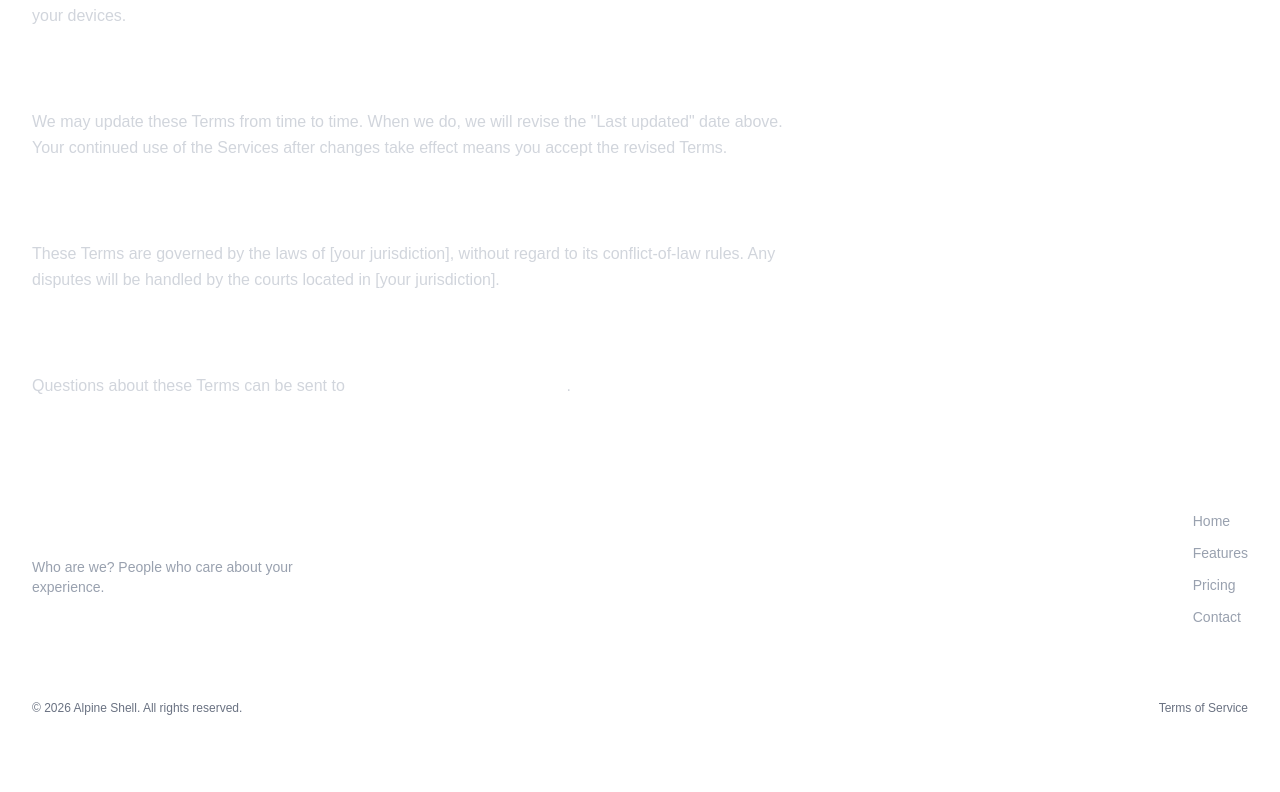
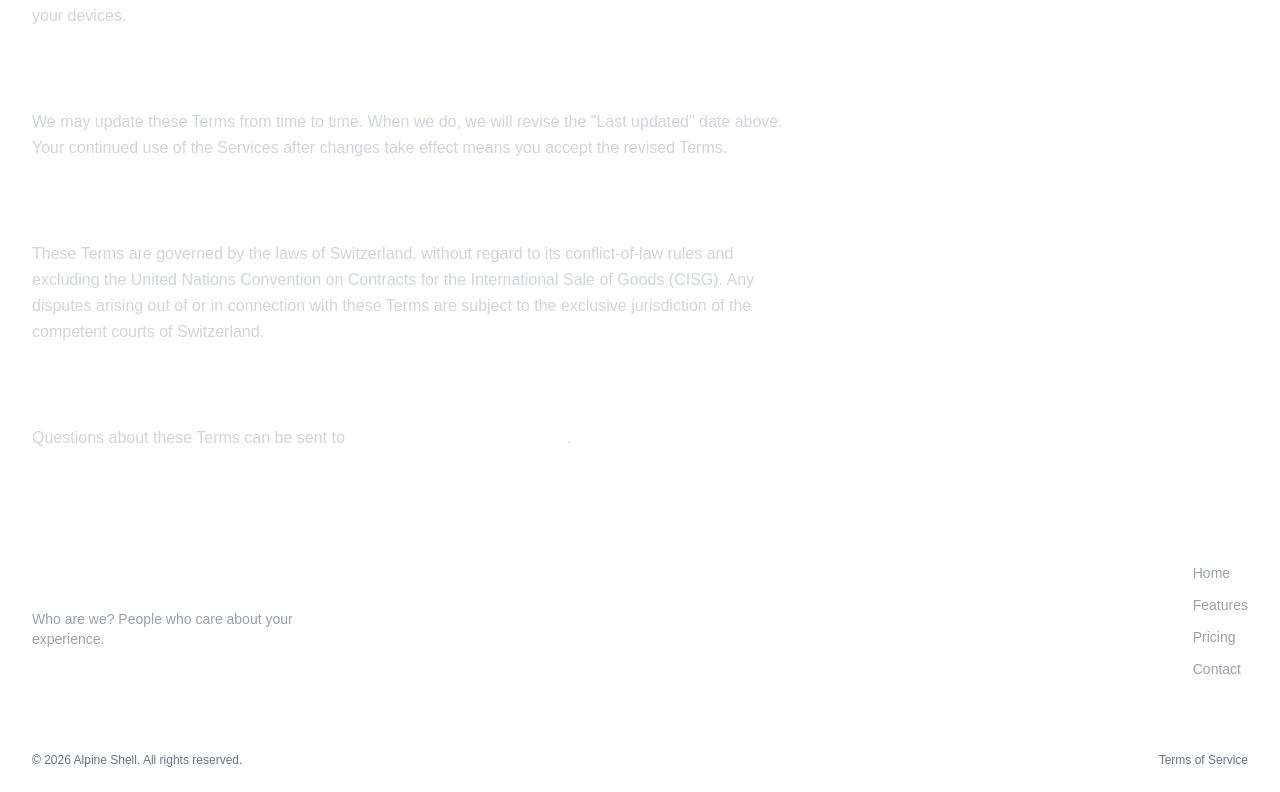
Before and after one commit to AlpineShell/shell, a Next.js app in the folder apps/web/: page /terms in a window 1280 px wide. Shown: the part 1897-2689 px from the top of the page. Before the commit the page ends 2637 px from the top, so only its background shows below. Built offline with nearby package versions, Linux system fonts and the light colour scheme; a web font is replaced by a local one.

Commit message:
Specify Switzerland as governing law in Terms
Replace the placeholder jurisdiction with Switzerland in the governing-law clause, explicitly exclude the CISG, and set exclusive jurisdiction to the competent courts of Switzerland to clarify applicable law and dispute resolution.

```diff
--- a/apps/web/src/app/terms/page.tsx
+++ b/apps/web/src/app/terms/page.tsx
@@ -85,7 +85,7 @@ const sections: TermsSection[] = [
   {
     title: "11. Governing law",
     paragraphs: [
-      "These Terms are governed by the laws of [your jurisdiction], without regard to its conflict-of-law rules. Any disputes will be handled by the courts located in [your jurisdiction].",
+      "These Terms are governed by the laws of Switzerland, without regard to its conflict-of-law rules and excluding the United Nations Convention on Contracts for the International Sale of Goods (CISG). Any disputes arising out of or in connection with these Terms are subject to the exclusive jurisdiction of the competent courts of Switzerland.",
     ],
   },
 ];
```
